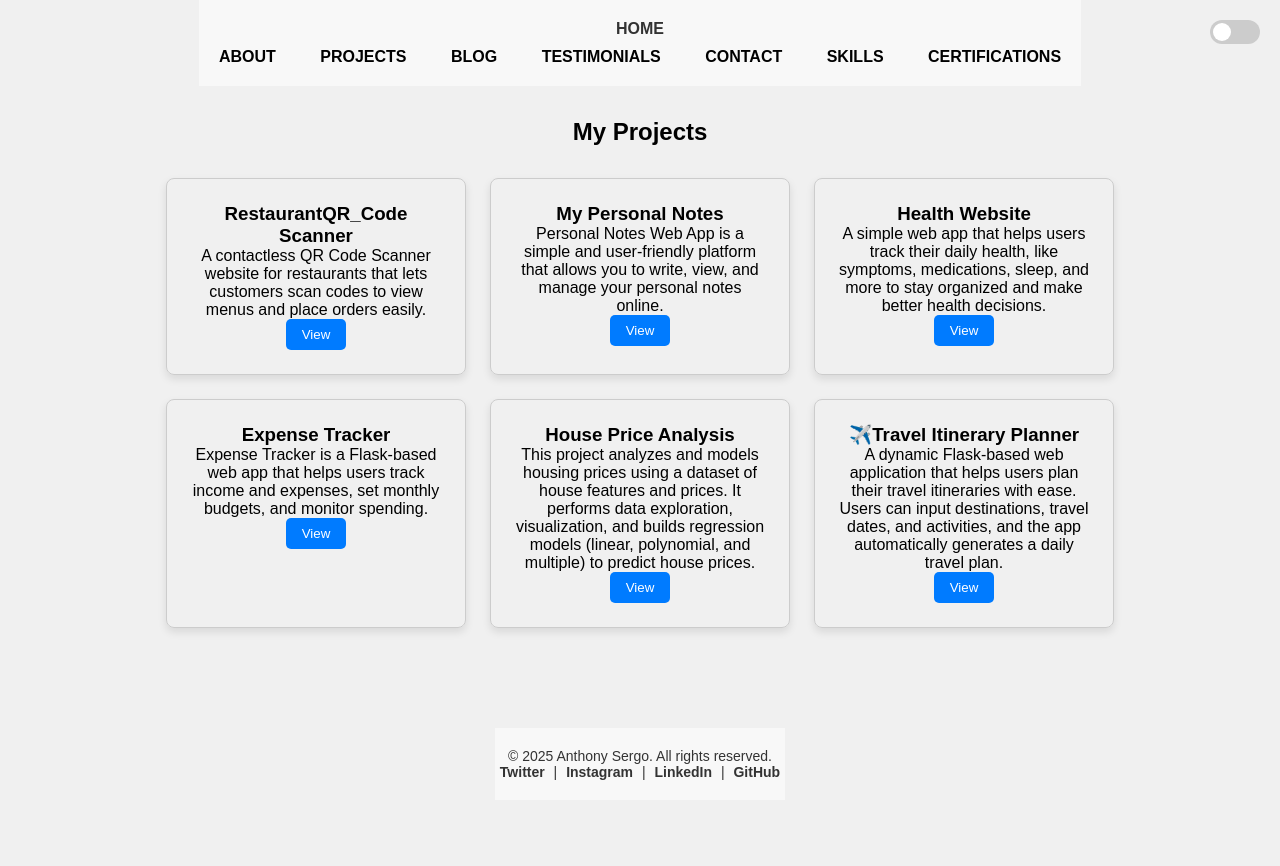
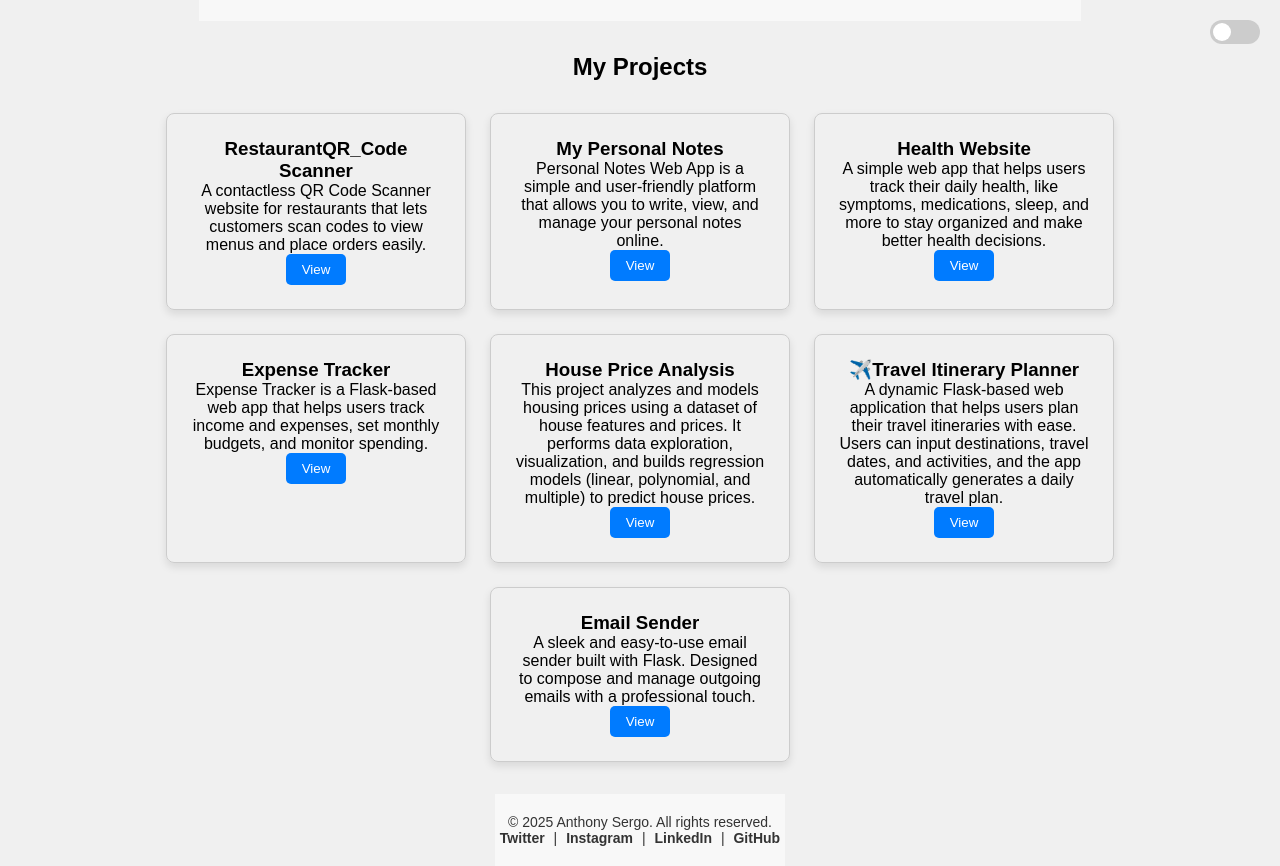
Before and after one commit to Tony-Magabush28/My-Flask-Portfolio, a Flask app: page /projects in a window 1280 px wide. Before the commit the page ends 780 px from the top, so only its background shows below. Run offline with Flask 3, Linux system fonts and the light colour scheme.

Commit message:
projects.html

```diff
--- a/templates/projects.html
+++ b/templates/projects.html
@@ -10,7 +10,8 @@
                 {'name': 'Health Website', 'description': 'A simple web app that helps users track their daily health, like symptoms, medications, sleep, and more to stay organized and make better health decisions.', 'url': 'https://healthmate-xc1z.onrender.com'},
                 {'name': 'Expense Tracker', 'description': 'Expense Tracker is a Flask-based web app that helps users track income and expenses, set monthly budgets, and monitor spending.', 'url': 'https://expense-tracker-h6qd.onrender.com'},
                 {'name': 'House Price Analysis', 'description': 'This project analyzes and models housing prices using a dataset of house features and prices. It performs data exploration, visualization, and builds regression models (linear, polynomial, and multiple) to predict house prices.', 'url': 'https://github.com/Tony-Magabush28/House-Pricing-Analysis'},
-                {'name': '✈️Travel Itinerary Planner', 'description': 'A dynamic Flask-based web application that helps users plan their travel itineraries with ease. Users can input destinations, travel dates, and activities, and the app automatically generates a daily travel plan.', 'url': 'https://travel-itinerary-planner-hnut.onrender.com'}
+                {'name': '✈️Travel Itinerary Planner', 'description': 'A dynamic Flask-based web application that helps users plan their travel itineraries with ease. Users can input destinations, travel dates, and activities, and the app automatically generates a daily travel plan.', 'url': 'https://travel-itinerary-planner-hnut.onrender.com'},
+                {'name': 'Email Sender', 'description': 'A sleek and easy-to-use email sender built with Flask. Designed to compose and manage outgoing emails with a professional touch.', 'url': 'https://email-sender-dq3s.onrender.com'}
             ] %}
 
             {% for project in projects %}
```
